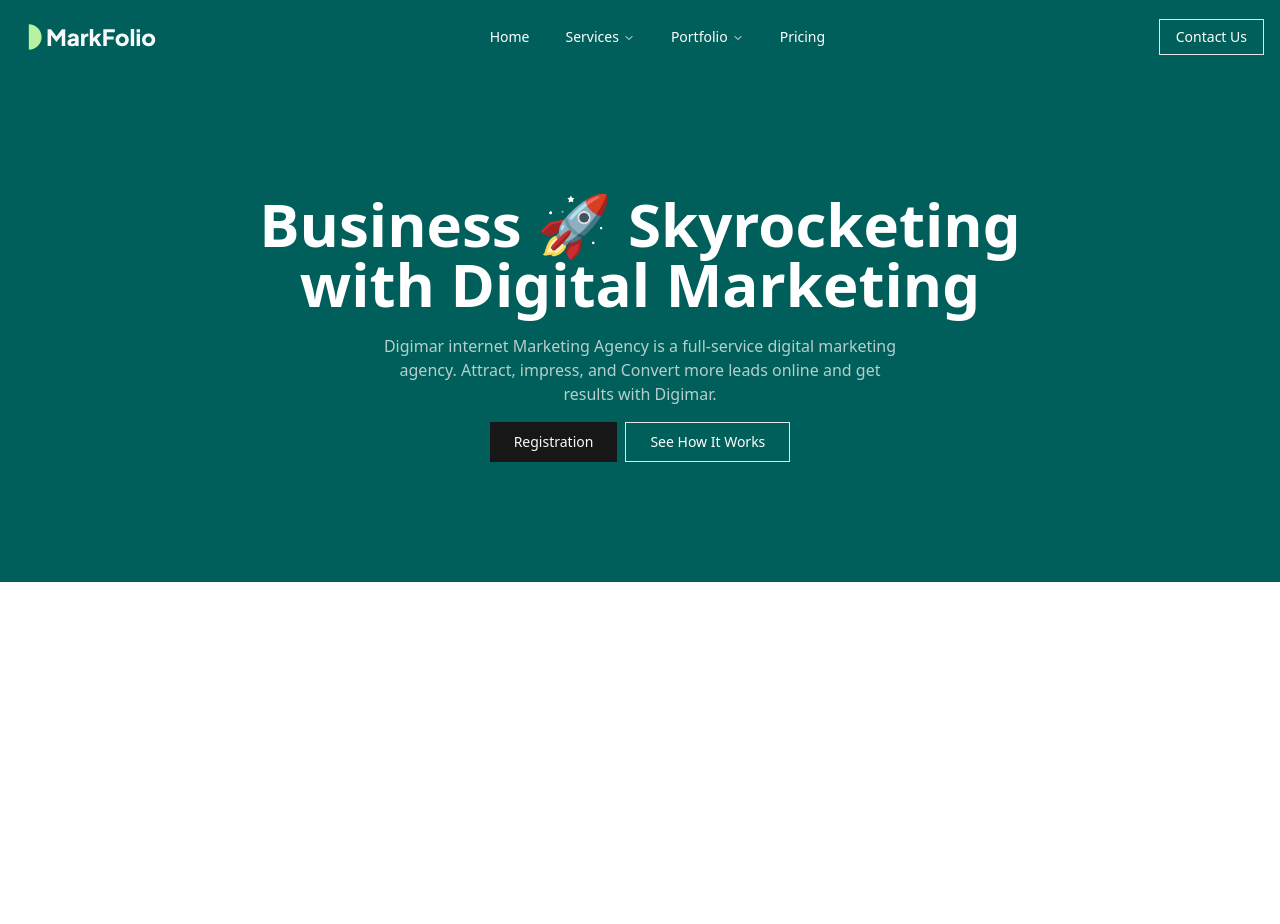
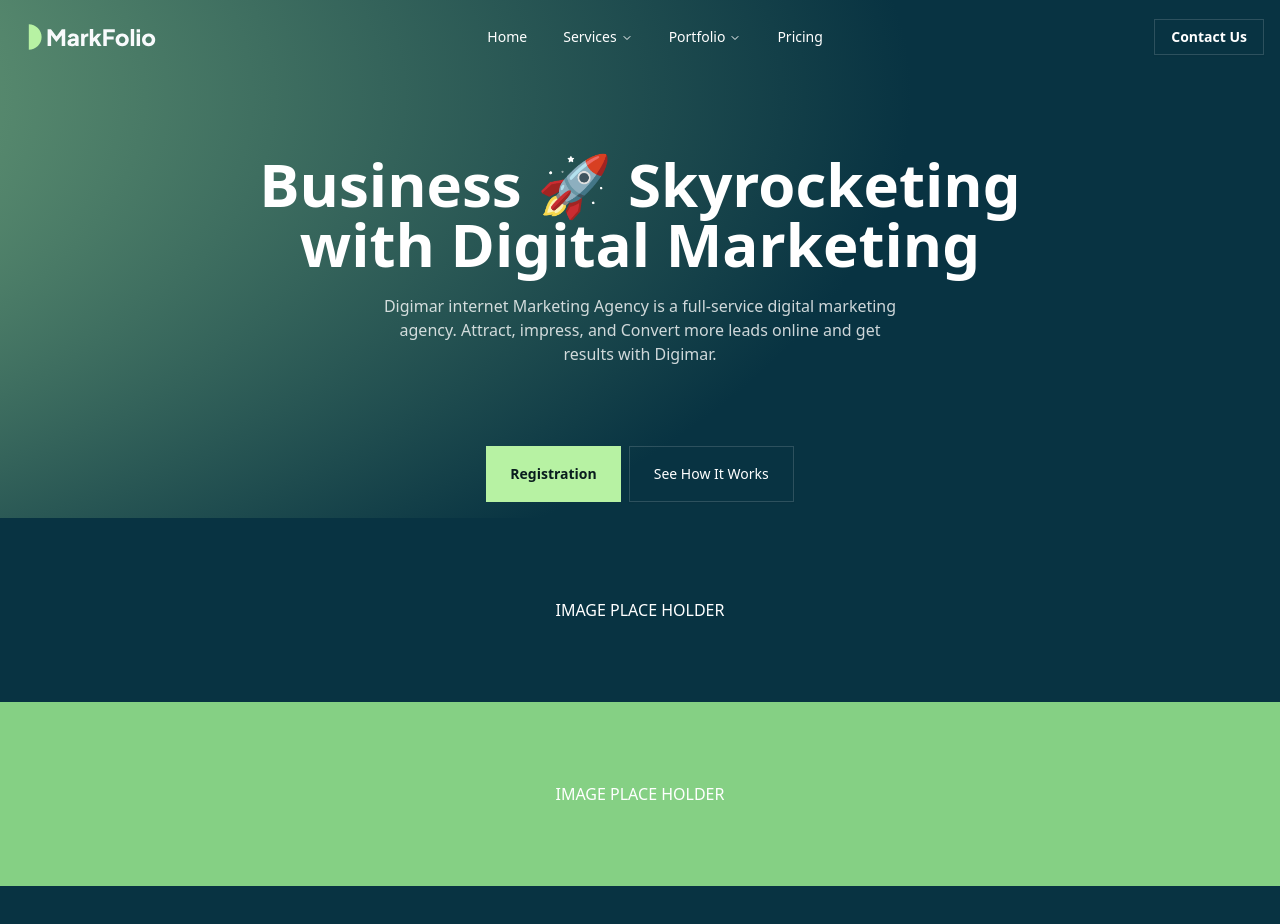
Before and after one commit to designkreativ/markfolio_website, a Next.js app: page / in a window 1280 px wide. Shown: the top 924 px of the page. Before the commit the page ends 800 px from the top, so only its background shows below. Built offline with nearby package versions, Linux system fonts and the light colour scheme.

Commit message:
Header section

```diff
--- a/src/app/globals.css
+++ b/src/app/globals.css
@@ -2,6 +2,7 @@
 @import "tw-animate-css";
 
 @custom-variant dark (&:is(.dark *));
+
 
 @theme inline {
   --color-background: var(--background);
@@ -31,8 +32,18 @@
   --color-muted: var(--muted);
   --color-secondary-foreground: var(--secondary-foreground);
   --color-secondary: var(--secondary);
+
   --color-primary-foreground: var(--primary-foreground);
+
+  /* BRAND COLORS */
+
   --color-primary: var(--primary);
+  --color-primary-light: var(--primary-light);
+  --color-primary-mid: var(--primary-mid);
+  --color-primary-low: var(--primary-low);
+  --color-primary-dark: var(--primary-dark);
+
+  /* BRAND COLORS ---- */
   --color-popover-foreground: var(--popover-foreground);
   --color-popover: var(--popover);
   --color-card-foreground: var(--card-foreground);
@@ -51,7 +62,14 @@
   --card-foreground: oklch(0.145 0 0);
   --popover: oklch(1 0 0);
   --popover-foreground: oklch(0.145 0 0);
-  --primary: oklch(0.205 0 0);
+
+  /* BRAND COLORS */
+--primary: #B7F2A3;
+--primary-light: #85D084;
+--primary-mid: #3B6E76;
+--primary-low: #083342;
+--primary-dark: #091D1E;
+
   --primary-foreground: oklch(0.985 0 0);
   --secondary: oklch(0.97 0 0);
   --secondary-foreground: oklch(0.205 0 0);
@@ -120,3 +138,10 @@
     @apply bg-background text-foreground;
   }
 }
+
+@layer components {
+
+  .bg-gradient {
+    @apply  bg-radial-[at_-90%_10%] from-primary from-0%  to-primary-low to-60%;
+  }
+}
--- a/src/app/layout.tsx
+++ b/src/app/layout.tsx
@@ -1,5 +1,5 @@
 import type { Metadata } from "next";
-import { Geist, Geist_Mono } from "next/font/google";
+import { Geist, Geist_Mono, Plus_Jakarta_Sans } from "next/font/google";
 import "./globals.css";
 import { NavbarMenu } from "@/components/NavbarMenu";
 
@@ -11,6 +11,12 @@ const geistSans = Geist({
 const geistMono = Geist_Mono({
   variable: "--font-geist-mono",
   subsets: ["latin"],
+});
+
+const plusJakartaSans = Plus_Jakarta_Sans({
+  subsets: ["latin"],
+  weight: ["400", "500", "600", "700", "800"],
+  variable: "--font-plus-jakarta-sans",
 });
 
 export const metadata: Metadata = {
@@ -26,8 +32,8 @@ export default function RootLayout({
   return (
     <html lang="en">
       <body
-        className={`${geistSans.variable} ${geistMono.variable} antialiased`}
-      > <div className="bg-teal-800">
+        className={`${plusJakartaSans.variable} antialiased`}
+      > <div className="bg-gradient">
         <NavbarMenu />
         {children}
 
--- a/src/components/Header.tsx
+++ b/src/components/Header.tsx
@@ -3,21 +3,33 @@ import { Button } from './ui/button';
 
 function Header() {
   return (
-    <div className='flex flex-col items-center gap-4 py-30 text-white'>
+    <div className='flex flex-col items-center gap-4 py-20 text-white'>
+
+      <div className='flex flex-col items-center gap-10'>
+
         <div className='flex flex-col items-center'>
-        <h1 className=" font-bold text-center text-6xl px-5 pb-5 ">
-          Business 🚀 Skyrocketing <br />
-with Digital Marketing
+        <h1 className=" font-bold text-center text-6xl px-5 pb-5">
+          Business 🚀 Skyrocketing <br /> with Digital Marketing
         </h1>
 
-        <p className="text-center max-w-150 px-10 opacity-70">Digimar internet Marketing Agency is a full-service digital marketing agency. Attract, impress, and Convert more leads online and get results with Digimar.</p>
-
+        <p className="text-center max-w-150 px-10 opacity-80 pb-10">Digimar internet Marketing Agency is a full-service digital marketing agency. Attract, impress, and Convert more leads online and get results with Digimar.</p>
 
       </div>
 
       <div className='flex gap-2'>
-        <Button variant="default" size="lg">Registration</Button>
-        <Button variant="outline" size="lg">See How It Works</Button>
+        <Button variant="default" size="xl" className='text-primary-dark font-bold'>Registration</Button>
+        <Button variant="outline" size="xl">See How It Works</Button>
+      </div>
+
+      </div>
+      <div>
+
+      <div className='py-20 bg-primary-low w-screen flex justify-center items-center'>
+        <h1>IMAGE PLACE HOLDER</h1>
+      </div>
+      <div className='py-20 bg-primary-light w-screen flex justify-center items-center'>
+        <h1>IMAGE PLACE HOLDER</h1>
+      </div>
       </div>
     </div>
   )
--- a/src/components/NavbarMenu.tsx
+++ b/src/components/NavbarMenu.tsx
@@ -17,6 +17,7 @@ import {
   NavigationMenuTrigger,
   navigationMenuTriggerStyle,
 } from "@/components/ui/navigation-menu"
+import { Button } from "./ui/button"
 
 const servicesData: { title: string; href: string; description: string }[] = [
   {
@@ -132,7 +133,13 @@ export function NavbarMenu() {
         <NavigationMenuItem>
 
       <NavigationMenuLink asChild className={navigationMenuTriggerStyle()}>
-            <Link href="/contactUs" className="border border-white-100 border-opacity-10">Contact Us</Link>
+        <Button variant="outline" size="lg" className="font-bold">
+        <Link
+          href="/contactUs"
+        >
+          Contact Us
+        </Link>
+        </Button>
           </NavigationMenuLink>
         </NavigationMenuItem>
       </NavigationMenuList>
--- a/src/components/ui/button.tsx
+++ b/src/components/ui/button.tsx
@@ -5,7 +5,7 @@ import { cva, type VariantProps } from "class-variance-authority"
 import { cn } from "@/lib/utils"
 
 const buttonVariants = cva(
-  "inline-flex items-center justify-center gap-2 whitespace-nowrap  text-sm font-medium transition-all disabled:pointer-events-none disabled:opacity-50 [&_svg]:pointer-events-none [&_svg:not([class*='size-'])]:size-4 shrink-0 [&_svg]:shrink-0 outline-none focus-visible:border-ring focus-visible:ring-ring/50 focus-visible:ring-[3px] aria-invalid:ring-destructive/20 dark:aria-invalid:ring-destructive/40 aria-invalid:border-destructive",
+  "inline-flex items-center justify-center gap-2 whitespace-nowrap  text-sm font-medium transition-all disabled:pointer-events-none disabled:opacity-50 [&_svg]:pointer-events-none [&_svg:not([class*='size-'])]:size-4 shrink-0 [&_svg]:shrink-0 outline-none focus-visible:border-ring focus-visible:ring-ring/50 focus-visible:ring-[3px] aria-invalid:ring-destructive/20 dark:aria-invalid:ring-destructive/40 aria-invalid:border-destructive ",
   {
     variants: {
       variant: {
@@ -13,7 +13,7 @@ const buttonVariants = cva(
         destructive:
           "bg-destructive text-white hover:bg-destructive/90 focus-visible:ring-destructive/20 dark:focus-visible:ring-destructive/40 dark:bg-destructive/60",
         outline:
-          "border shadow-xs hover:bg-accent hover:text-accent-foreground dark:bg-input/30 dark:border-input dark:hover:bg-input/50",
+          "border border-white/15  shadow-xs hover:bg-accent hover:text-accent-foreground dark:bg-input/30 dark:border-input dark:hover:bg-input/50",
         secondary:
           "bg-secondary text-secondary-foreground hover:bg-secondary/80",
         ghost:
@@ -24,6 +24,7 @@ const buttonVariants = cva(
         default: "h-9 px-4 py-2 has-[>svg]:px-3",
         sm: "h-8  gap-1.5 px-3 has-[>svg]:px-2.5",
         lg: "h-10  px-6 has-[>svg]:px-4",
+        xl: "h-14  px-6 has-[>svg]:px-4.5",
         icon: "size-9",
         "icon-sm": "size-8",
         "icon-lg": "size-10",
```
